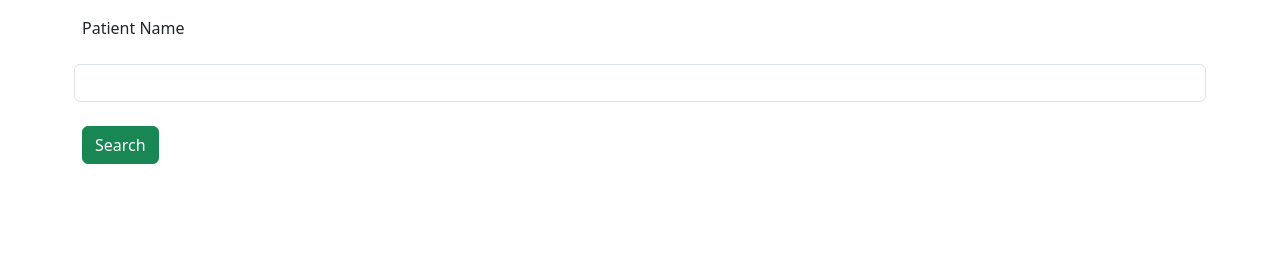
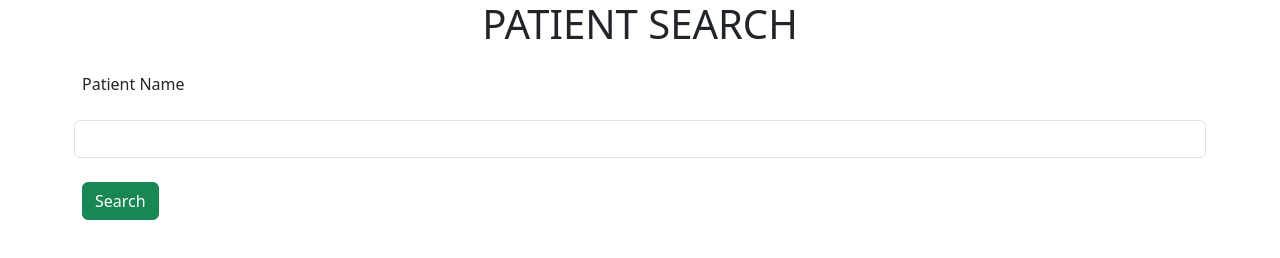
Before and after one commit to swadhi03/patient-app, a plain HTML site: page search.html in a window 1280 px wide. Drawn offline with nearby package versions, Linux system fonts and the light colour scheme.

Commit message:
complete

```diff
--- a/search.html
+++ b/search.html
@@ -10,6 +10,11 @@
 </head>
 
 <body>
+    <H1>
+        <center>
+            PATIENT SEARCH
+        </center>
+    </H1>
     <div class="container">
         <div class="row">
             <div class="col-12 col-sm-12 col-md-12 col-lg-12 col-xl-12 col-xxl-12">
```
